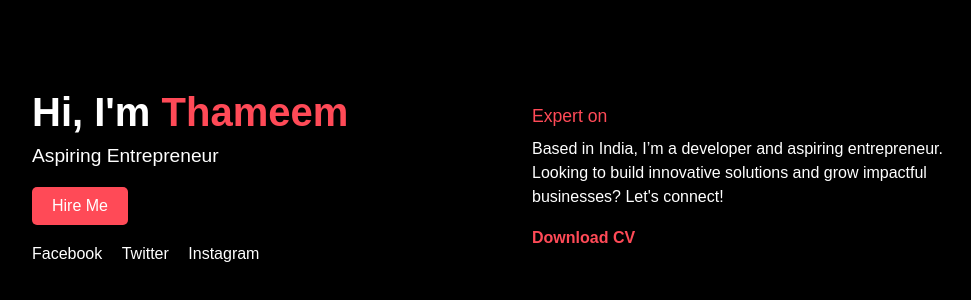
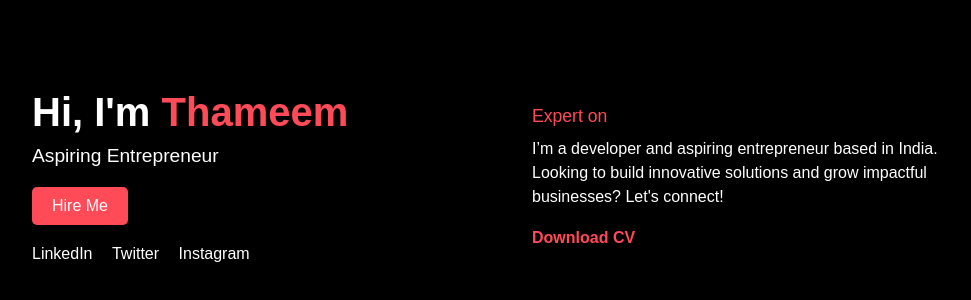
Before and after one commit to THAMEEM2002/portfolio-website, a plain HTML site: page index.html in a window 1280 px wide. Shown: the part 224-524 px from the top of the page, without its empty margins (128-1099 px from the left). Drawn offline with Linux system fonts and the light colour scheme.

Commit message:
just a small text edit.

```diff
--- a/index.html
+++ b/index.html
@@ -13,7 +13,7 @@
       <p class="title">Aspiring Entrepreneur</p>
       <button class="btn">Hire Me</button>
       <div class="social-links">
-        <a href="#" target="_blank">Facebook</a>
+        <a href="#" target="_blank">LinkedIn</a>
         <a href="#" target="_blank">Twitter</a>
         <a href="#" target="_blank">Instagram</a>
       </div>
@@ -21,7 +21,7 @@
     <div class="right">
       <p class="expert">Expert on</p>
       <p class="description">
-        Based in India, I’m a developer and aspiring entrepreneur. Looking to build innovative solutions and grow impactful businesses? Let's connect!
+        I’m a developer and aspiring entrepreneur based in India. Looking to build innovative solutions and grow impactful businesses? Let's connect!
       </p>
       <a href="#" class="btn-secondary" download>Download CV</a>
     </div>
```
